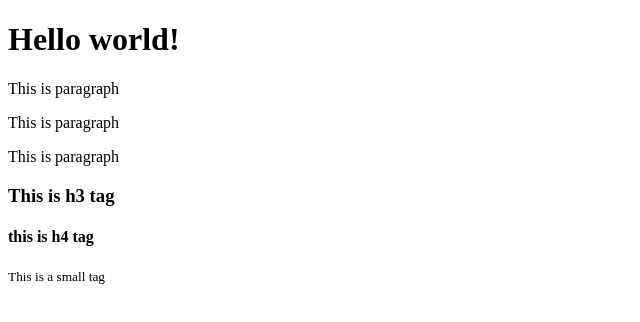
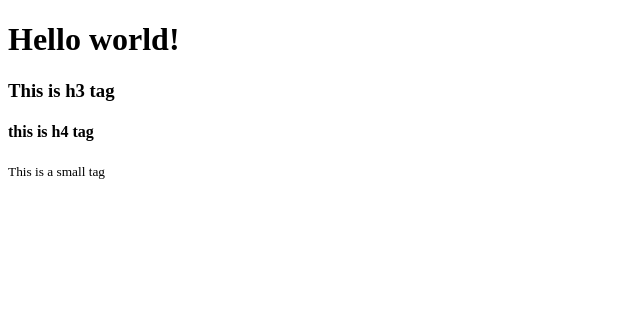
Before and after one commit to Jahid07/simple-project, a plain HTML site: page index.html in a window 1280 px wide. Shown: the whole page, without its empty margins (0-640 px from the left). Drawn offline with Linux system fonts and the light colour scheme.

Commit message:
update index.html

```diff
--- a/index.html
+++ b/index.html
@@ -8,15 +8,6 @@
 <body>
     <h1>Hello world!</h1>
 
-    <p>This is paragraph</p>
-
-
-    <p>This is paragraph</p>
-
-
-    <p>This is paragraph</p>
-
-
 
     <h3>This is h3 tag</h3>
 
```
